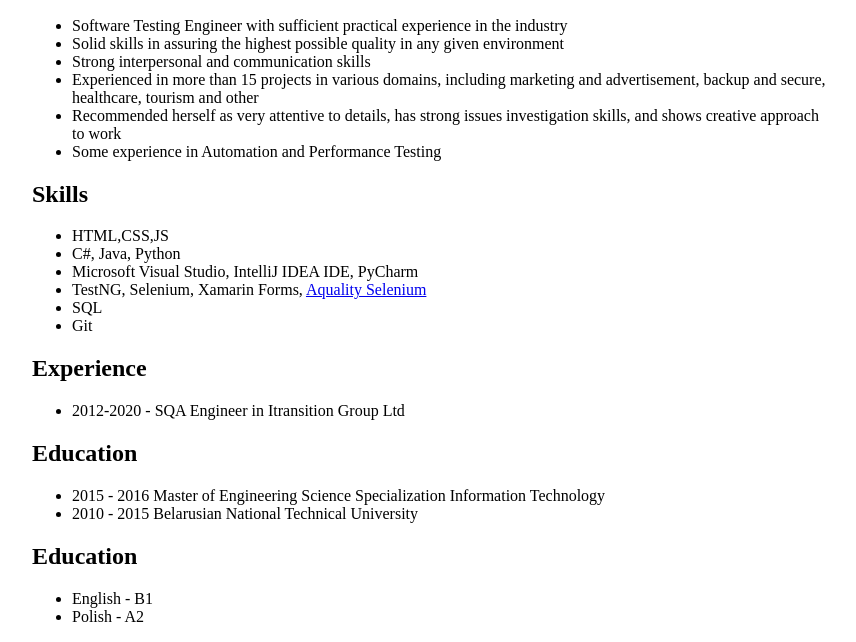
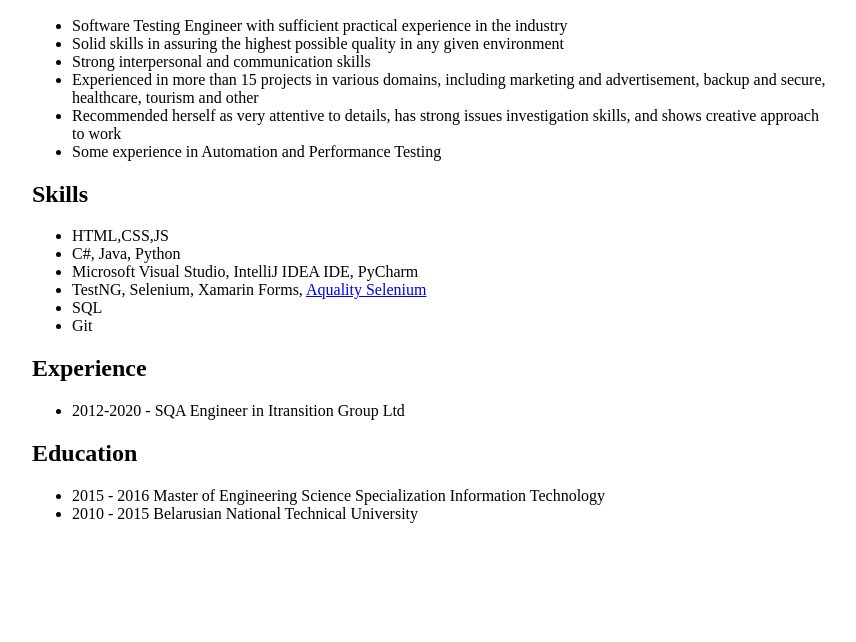
Before and after one commit to nkrivitsky/rsschool-cv, a plain HTML site: page index.html in a window 1280 px wide. Shown: the part 499-1141 px from the top of the page, without its empty margins (208-1064 px from the left). After the commit the page ends 1038 px from the top, so only its background shows below. Drawn offline with Linux system fonts and the light colour scheme.

```diff
--- a/index.html
+++ b/index.html
@@ -68,11 +68,6 @@
                 <li>2010 - 2015 Belarusian National Technical University</li>
             </ul>
 
-            <h2>Education</h2>
-            <ul>
-                <li>English - B1 </li>
-                <li>Polish - A2</li>
-            </ul>
         </main>
     </div>
 </body>
```
